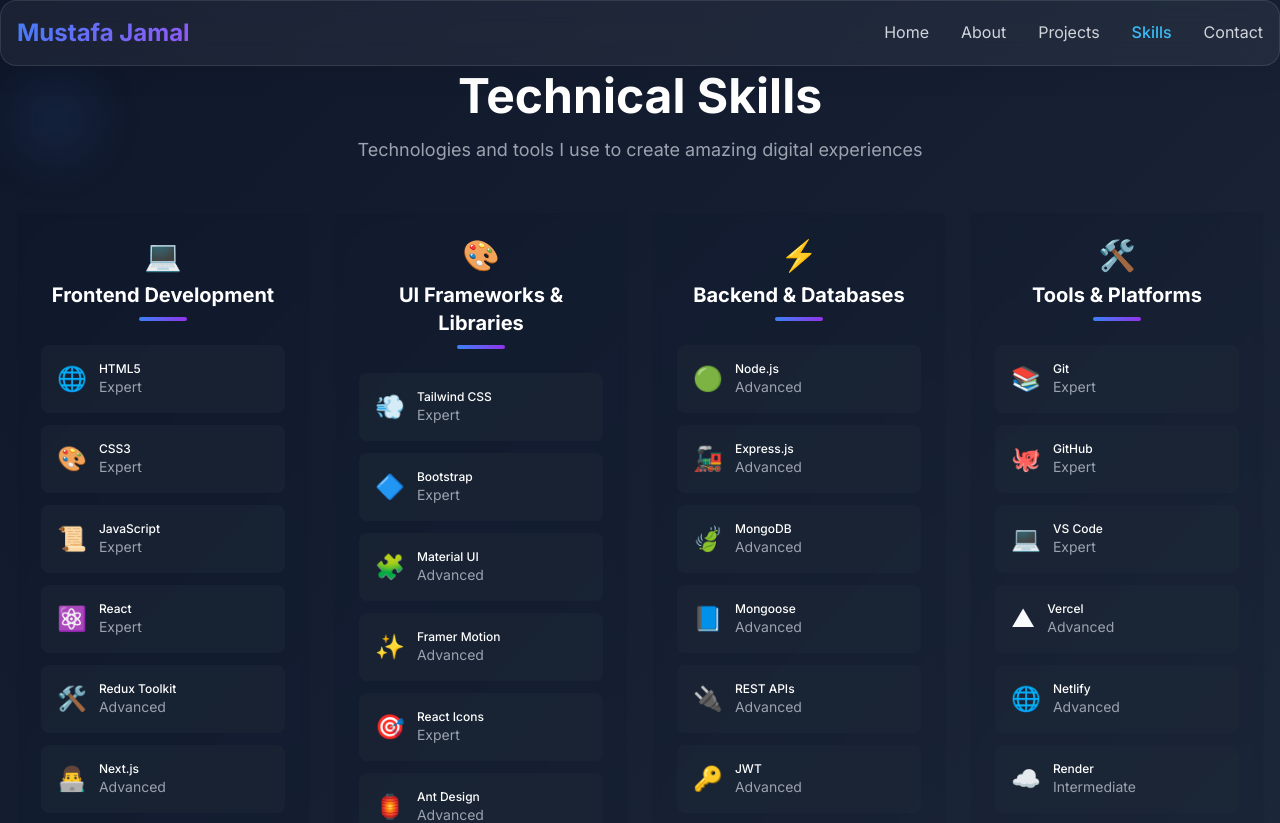
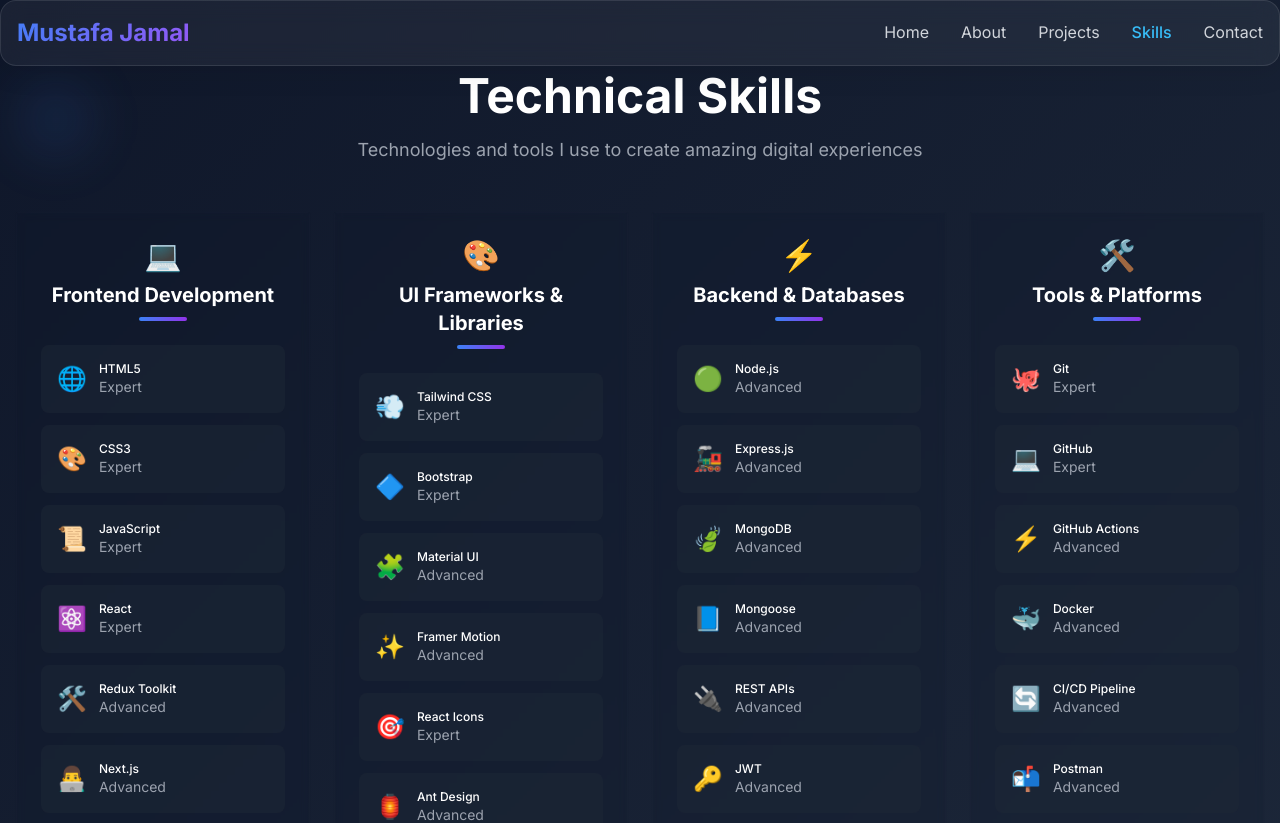
Before and after one commit to mustafa-mmd/mustafa-new-portfolio-website, a React (Vite) app: page /skills in a window 1280 px wide. Shown: the top 823 px of the page. Built offline with nearby package versions, Linux system fonts and the light colour scheme.

Commit message:
add devops toles

```diff
--- a/src/components/Sections/About.jsx
+++ b/src/components/Sections/About.jsx
@@ -173,7 +173,7 @@
               </span>{" "}
               specializing in{" "}
               <span className="text-primary-300 font-medium">
-                Full-Stack Web Development (MERN Stack)
+                Full-Stack Web Development (MERN Stack) and NEXT JS
               </span>
               . I thrive on crafting responsive, user-centric applications with
               clean code and modern design principles.
@@ -191,10 +191,12 @@
                 HTML, CSS, JavaScript, Tailwind, React.js, Redux Toolkit,
                 Node.js, Express.js, MongoDB
               </span>
-              . I’m experienced with Git/GitHub and deployment platforms like{" "}
-              <span className="text-primary-400">Vercel, Netlify, Render</span>.
-              I constantly explore new tools to stay ahead in the tech world,
-              aiming to build impactful, scalable, and secure solutions.
+ <p>
+  Experienced with <span className="text-primary-400">Git/GitHub</span> and deployment & DevOps tools such as{" "}
+  <span className="text-primary-400">Docker, GitHub Actions, CI/CD pipelines, Vercel, Netlify, Render</span>,
+  I continuously explore cutting-edge technologies to create scalable, efficient, and secure applications.
+</p>
+
             </motion.p>
           </div>
         </div>
@@ -207,7 +209,7 @@
           viewport={{ once: true }}
           className="text-3xl md:text-4xl font-bold text-center mt-20 mb-12 bg-gradient-to-r from-primary-400 to-primary-600 bg-clip-text text-transparent"
         >
-          Education & Experience
+          Education & CERTIFICATES/Experience
         </motion.h3>
 
         {/* Timeline */}
--- a/src/components/Sections/Hero.jsx
+++ b/src/components/Sections/Hero.jsx
@@ -102,7 +102,7 @@
             transition={{ duration: 0.6, delay: 0.3, ease: "easeOut" }}
             className="text-lg md:text-xl text-gray-300 mb-8 max-w-2xl leading-relaxed"
           >
-            A passionate <span className="text-primary-400 font-semibold">Full-Stack (MERN) Developer </span>crafting sleek, responsive, and scalable web applications. I blend modern design with powerful frontend and backend solutions to deliver seamless user experiences that make an impact.
+            A passionate <span className="text-primary-400 font-semibold">Full-Stack (MERN) / NEXT.JS Developer </span>crafting sleek, responsive, and scalable web applications. I blend modern design with powerful frontend and backend solutions to deliver seamless user experiences that make an impact.
           </motion.h2>
 
           {/* Action Buttons */}
--- a/src/data/dataTimeline.js
+++ b/src/data/dataTimeline.js
@@ -24,6 +24,7 @@
   skills: [
     "Full-Stack Development",
     "MERN Stack",
+    "NEXT.JS",
     "React.js",
     "Node.js & Express.js",
     "MongoDB",
--- a/src/data/skills.js
+++ b/src/data/skills.js
@@ -47,12 +47,18 @@
     category: "Tools & Platforms",
     icon: "🛠️",
     items: [
-      { name: "Git", icon: "📚", level: "Expert" },
-      { name: "GitHub", icon: "🐙", level: "Expert" },
-      { name: "VS Code", icon: "💻", level: "Expert" },
-      { name: "Vercel", icon: "▲", level: "Advanced" },
-      { name: "Netlify", icon: "🌐", level: "Advanced" },
-      { name: "Render", icon: "☁️", level: "Intermediate" }
+{ name: "Git", icon: "🐙", level: "Expert" },
+{ name: "GitHub", icon: "💻", level: "Expert" },
+{ name: "GitHub Actions", icon: "⚡", level: "Advanced" },
+{ name: "Docker", icon: "🐳", level: "Advanced" },
+{ name: "CI/CD Pipeline", icon: "🔄", level: "Advanced" },
+{ name: "Postman", icon: "📬", level: "Advanced" },
+{ name: "Vercel", icon: "▲", level: "Advanced" },
+{ name: "Netlify", icon: "🌐", level: "Advanced" },
+{ name: "Render", icon: "☁️", level: "Advanced" },
+
+
+
     ]
   }
 ];
```
